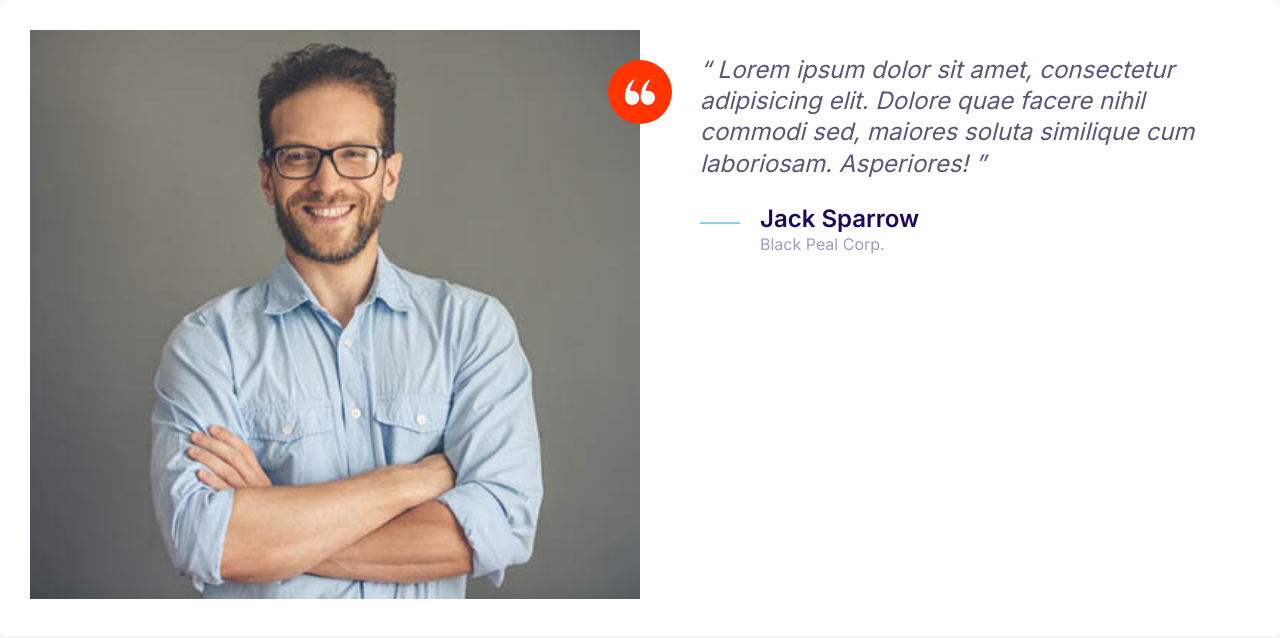
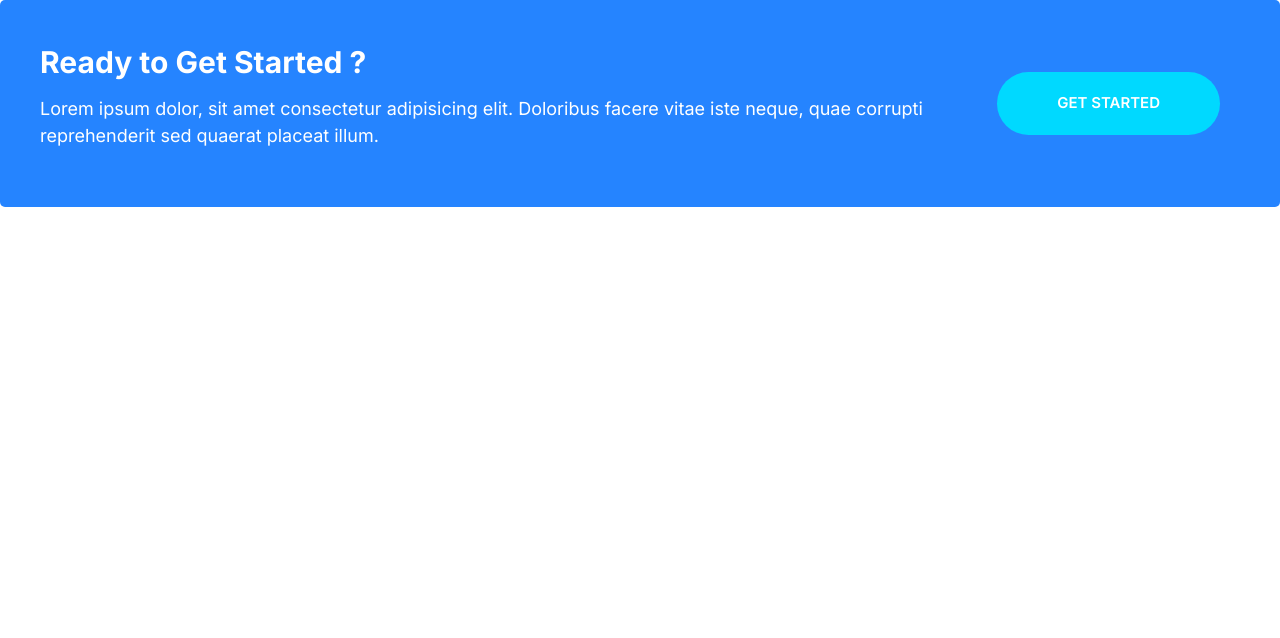
Before and after one commit to fab-devtag/HTML-CSS-MoFab, a plain HTML site: page index.html in a window 1280 px wide. Drawn offline with Linux system fonts and the light colour scheme.

Commit message:
Defined callout

```diff
--- a/css/styles.css
+++ b/css/styles.css
@@ -232,6 +232,11 @@
 	background: #ec3000;
 }
 
+.btn--stretched {
+	padding-left: 6rem;
+	padding-right: 6rem;
+}
+
 .btn--block {
 	width: 100%;
 	display: inline-block;
@@ -458,6 +463,8 @@
 /* Testimonials */
 .testimonial {
 	padding: 3rem;
+	overflow: visible;
+	margin-right: 2px;
 }
 
 .testimonial__image {
@@ -484,3 +491,44 @@
 		margin-left: 6rem;
 	}
 }
+
+/* Callouts */
+.callout {
+	padding: 4rem;
+	border-radius: 5px;
+}
+
+.callout--primary {
+	background: var(--color-primary);
+	color: #fff;
+}
+
+.callout__heading {
+	color: #fff;
+	margin-top: 0;
+	font-size: 3rem;
+}
+
+.callout .btn {
+	justify-self: center;
+	align-self: center;
+}
+
+.callout__content {
+	text-align: center;
+}
+
+@media screen and (min-width: 768px) {
+	.callout .grid--cols-2 {
+		grid-template-columns: 1fr auto;
+	}
+
+	.callout__content {
+		text-align: left;
+	}
+
+	.callout .btn {
+		justify-self: start;
+		margin: 0 2rem;
+	}
+}
--- a/index.html
+++ b/index.html
@@ -14,36 +14,17 @@
 		<title>Document</title>
 	</head>
 	<body>
-		<div class="card testimonial">
+		<div class="callout callout--primary">
 			<div class="grid grid--cols-2">
-				<div class="testimonial__image">
-					<img src="images/testimonial.jpg" alt="A happy, smiling customer" />
-					<span class="icon-container icon-container--accent">
-						<svg class="icon icon--white icon--small">
-							<use xLink:href="images/sprite.svg#quotes"
-						</svg>
-					</span>
+				<div class="callout__content">
+					<h2 class="callout__heading">Ready to Get Started ?</h2>
+					<p>
+						Lorem ipsum dolor, sit amet consectetur adipisicing elit. Doloribus
+						facere vitae iste neque, quae corrupti reprehenderit sed quaerat
+						placeat illum.
+					</p>
 				</div>
-				<blockquote class="quote">
-					<p class="quote__text">
-						Lorem ipsum dolor sit amet, consectetur adipisicing elit. Dolore
-						quae facere nihil commodi sed, maiores soluta similique cum
-						laboriosam. Asperiores!
-					</p>
-					<footer>
-						<div class="media">
-							<div class="media__image">
-								<svg class="icon icon--primary quote__line">
-									<use xLink:href="images/sprite.svg#line"
-								</svg>
-							</div>
-							<div class="media__body">
-								<h3 class="media__title quote__author">Jack Sparrow</h3>
-								<p class="quote__organization">Black Peal Corp.</p>
-							</div>
-						</div>
-					</footer>
-				</blockquote>
+				<a href="#" class="btn btn--secondary btn--stretched">Get Started</a>
 			</div>
 		</div>
 	</body>
```
Also changed, not shown: components/callouts.html (added, +13 -0 lines).
